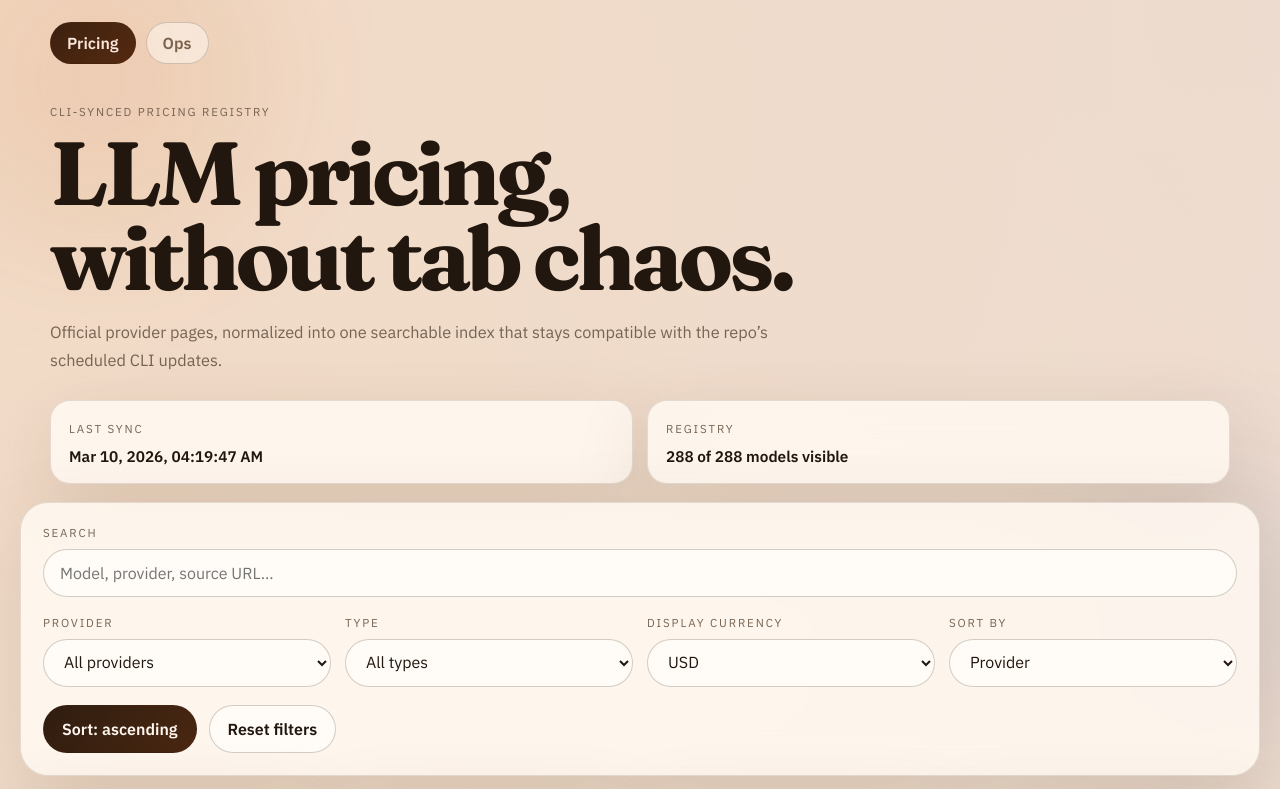
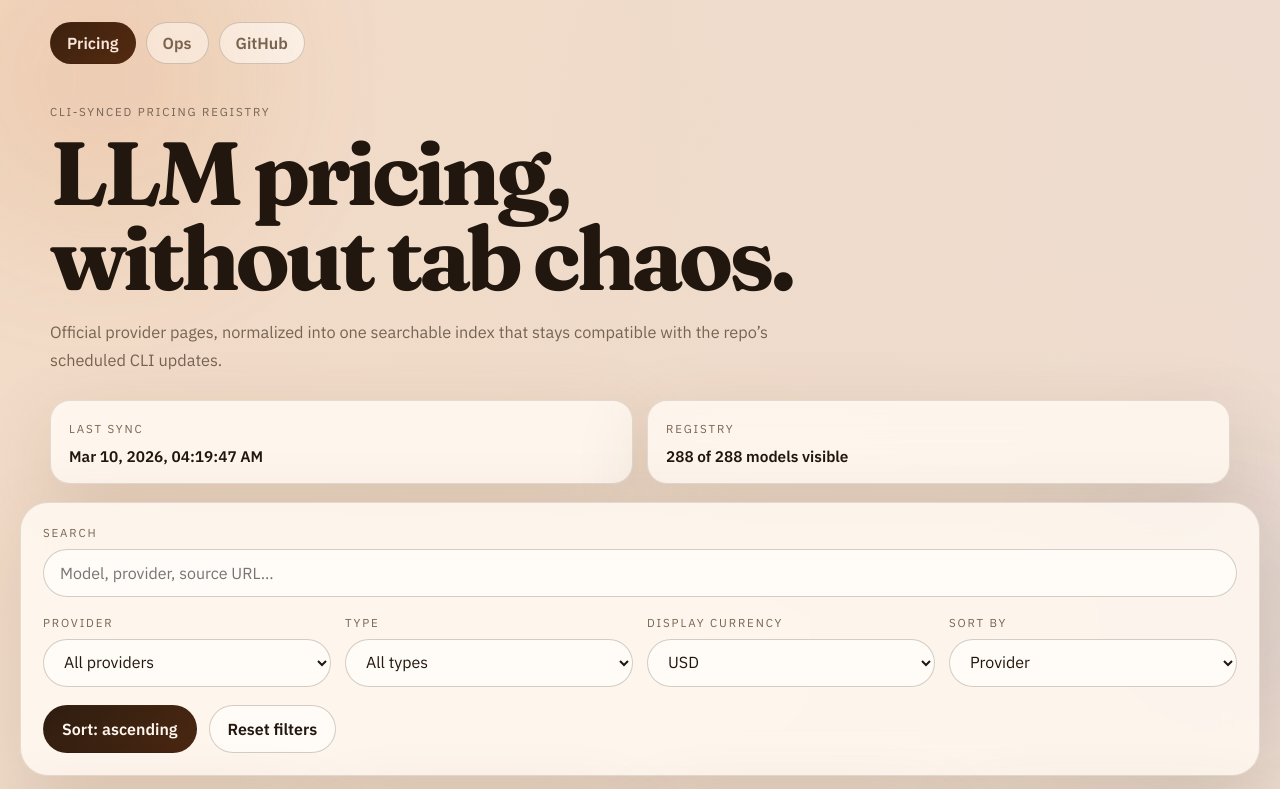
Before and after one commit to benyue1978/llm-pricing, a website: page index.html in a window 1280 px wide. Shown: the top 789 px of the page. Drawn offline with Linux system fonts and the light colour scheme.

Commit message:
Add repository and site links

```diff
--- a/index.html
+++ b/index.html
@@ -19,6 +19,7 @@
       <nav class="site-nav" aria-label="Primary">
         <a class="page-switch is-active" href="/">Pricing</a>
         <a class="page-switch" href="/ops.html">Ops</a>
+        <a class="page-switch" href="https://github.com/benyue1978/llm-pricing" target="_blank" rel="noreferrer">GitHub</a>
       </nav>
 
       <section class="hero">
```
Also changed, not shown: ops.html (+1 -0 lines), README.md.
